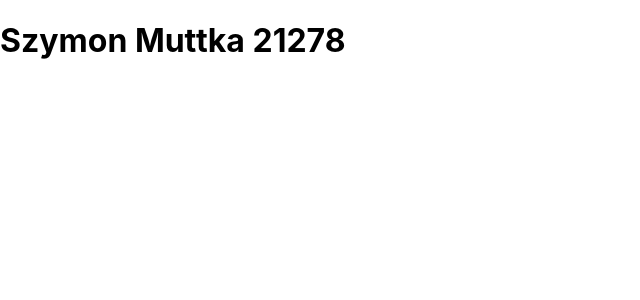
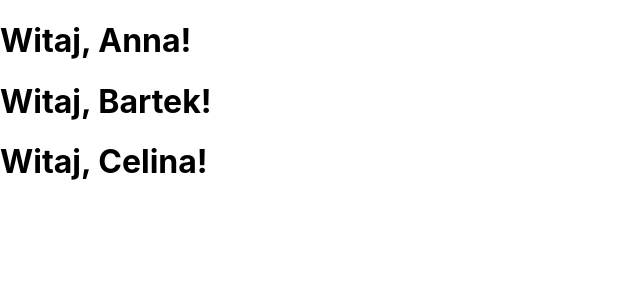
Before and after one commit to SzymonMuttka/JWPWAI, a React (Create React App) app in the folder Lab4ReactDev/my-app/: page / in a window 1280 px wide. Shown: the top 300 px of the page, without its empty margins (0-640 px from the left). Built offline with nearby package versions, Linux system fonts and the light colour scheme.

Commit message:
Lab4 zad 2.2

```diff
--- a/Lab4ReactDev/my-app/src/App.js
+++ b/Lab4ReactDev/my-app/src/App.js
@@ -1,11 +1,13 @@
-import Hello from './Hello';
+import HelloWithProps from './Hello';
 
 function App(){
-    return(
-        <div>
-            <Hello />
-        </div>
-    );
+  return(
+    <div>
+      <HelloWithProps name="Anna" />
+      <HelloWithProps name="Bartek" />
+      <HelloWithProps name="Celina" />
+    </div>
+  );
 }
 
 export default App;
--- a/Lab4ReactDev/my-app/src/Hello.js
+++ b/Lab4ReactDev/my-app/src/Hello.js
@@ -1,5 +1,5 @@
-function Hello(){
-    return <h1>Szymon Muttka 21278</h1>;
+function HelloWithProps(props){
+    return <h1>Witaj, {props.name}!</h1>;
 }
 
-export default Hello;
+export default HelloWithProps;
```
